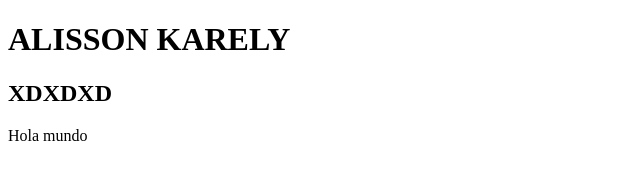
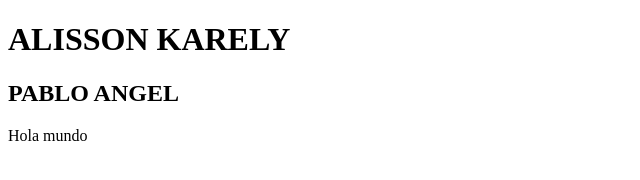
Before and after one commit to PABLOUJIJIJA/pr-ctica-curso, a plain HTML site: page index.html in a window 1280 px wide. Shown: the whole page, without its empty margins (0-640 px from the left). Drawn offline with Linux system fonts and the light colour scheme.

Commit message:
cambiando h2 a mi nombre

```diff
--- a/index.html
+++ b/index.html
@@ -7,7 +7,7 @@
 </head>
 <body>
     <h1>ALISSON KARELY</h1>
-    <h2>XDXDXD</h2>
+    <h2>PABLO ANGEL</h2>
     <p>Hola mundo</p>
 </body>
 
```
